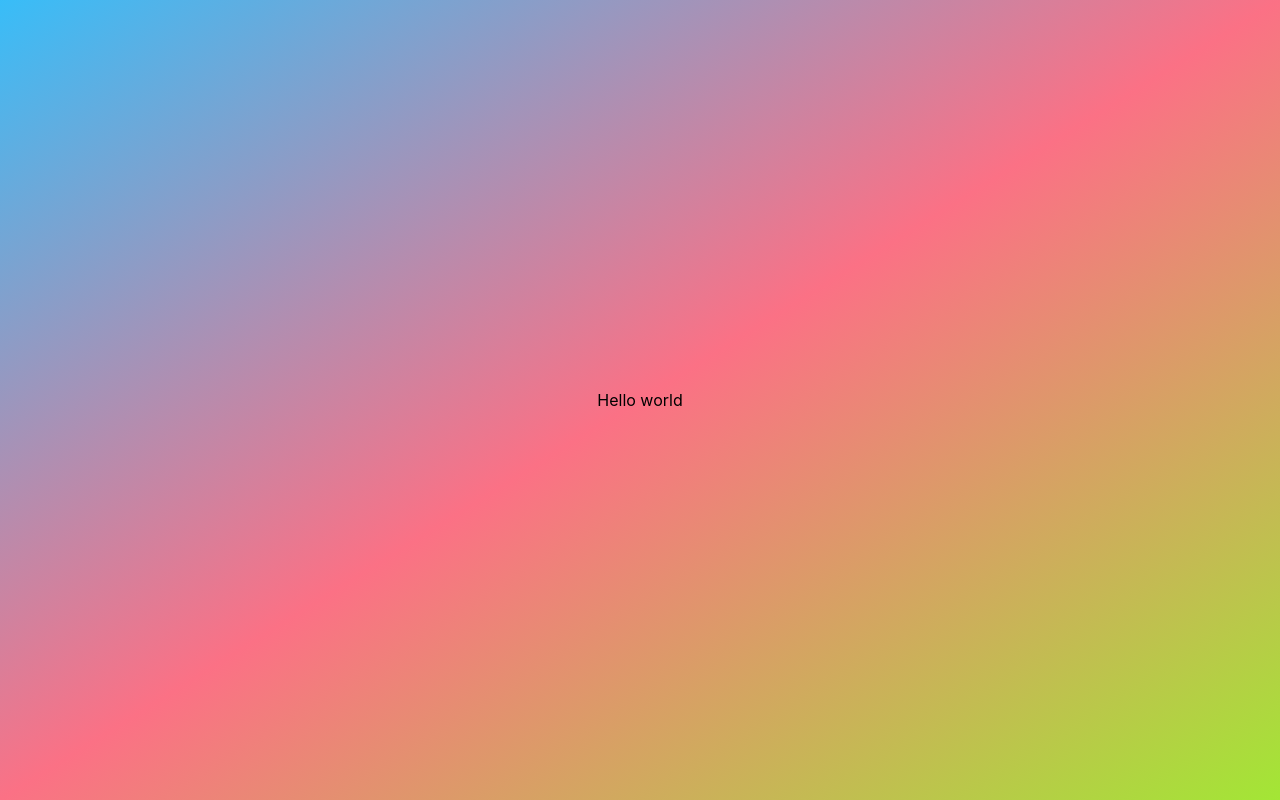
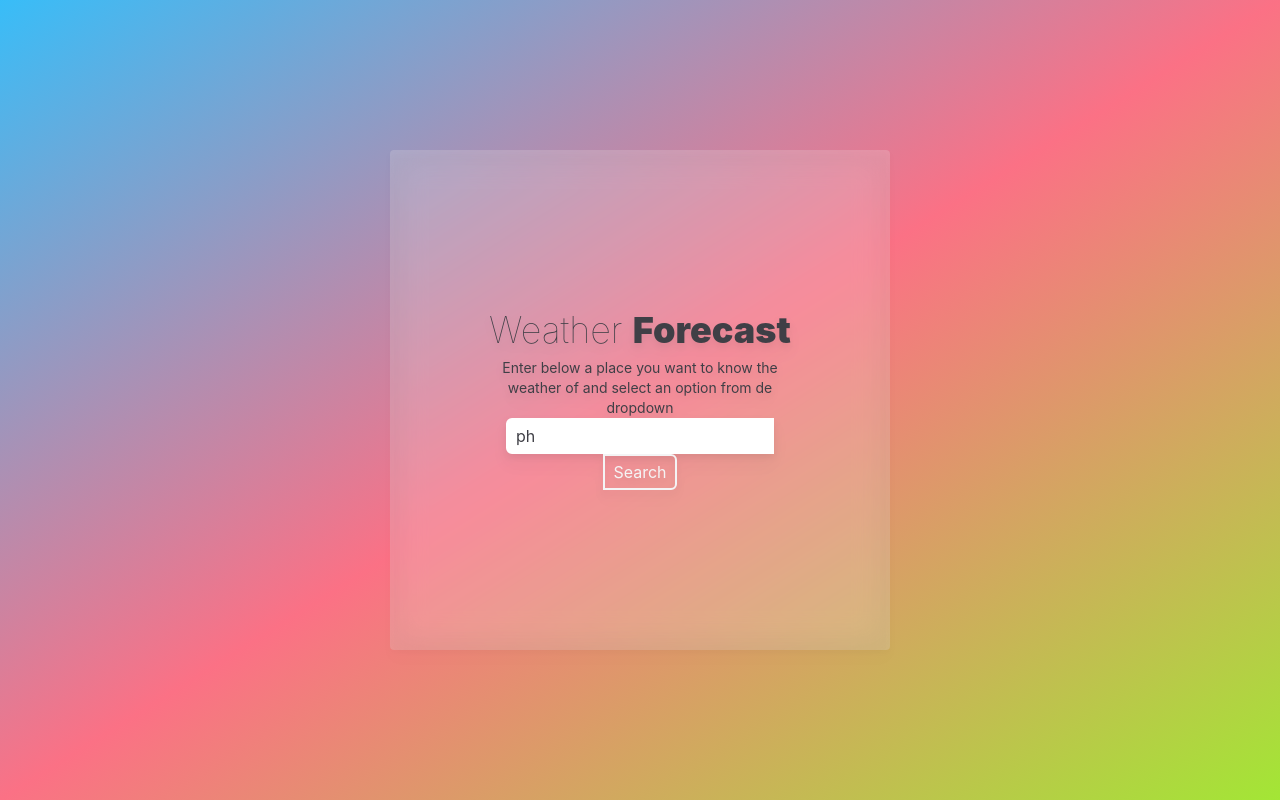
Before and after one commit to NicoleVenachi/ReactProjects_04_WeatherApi, a React (Create React App) app: page / in a window 1280 px wide. Built offline with nearby package versions, Linux system fonts and the light colour scheme.

Commit message:
search UI

```diff
--- a/src/App.tsx
+++ b/src/App.tsx
@@ -1,7 +1,19 @@
 const App = () => {
   return (
     <main className="flex justify-center items-center bg-gradient-to-br from-sky-400 via-rose-400 to-lime-400 h-[100vh] w-full">
-      Hello world
+      <section className="w-full md:max-w-[500px] p-4 flex flex-col text-center items-center justify-center md:px-10 lg:p-24 h-full lg:h-[500px] bg-white bg-opacity-20 backdrop-blur-lg drop-shadow-lg rounded text-zinc-700">
+
+        <h1 className="text-4xl font-thin"> Weather <span className="font-black">Forecast</span> </h1>
+
+        <p className="text-sm mt-2"> Enter below a place you want to know the weather of and select an option from de dropdown</p>
+
+        <div>
+
+          <input type="text" value={'ph'} className="px-2 py-1 rounded-l-md border-2 border-white" />
+
+          <button className="rounded-r-md border-2 border-zinc-100 hover:border-zinc-500 hover:text-zinc-500 text-zinc-100 px-2 py-1 cursor-pointer"> Search </button>
+        </div>
+      </section>
     </main>
   )
 }
```
Also changed, not shown: 2 other files (tests, documents, lock files or other folders).
